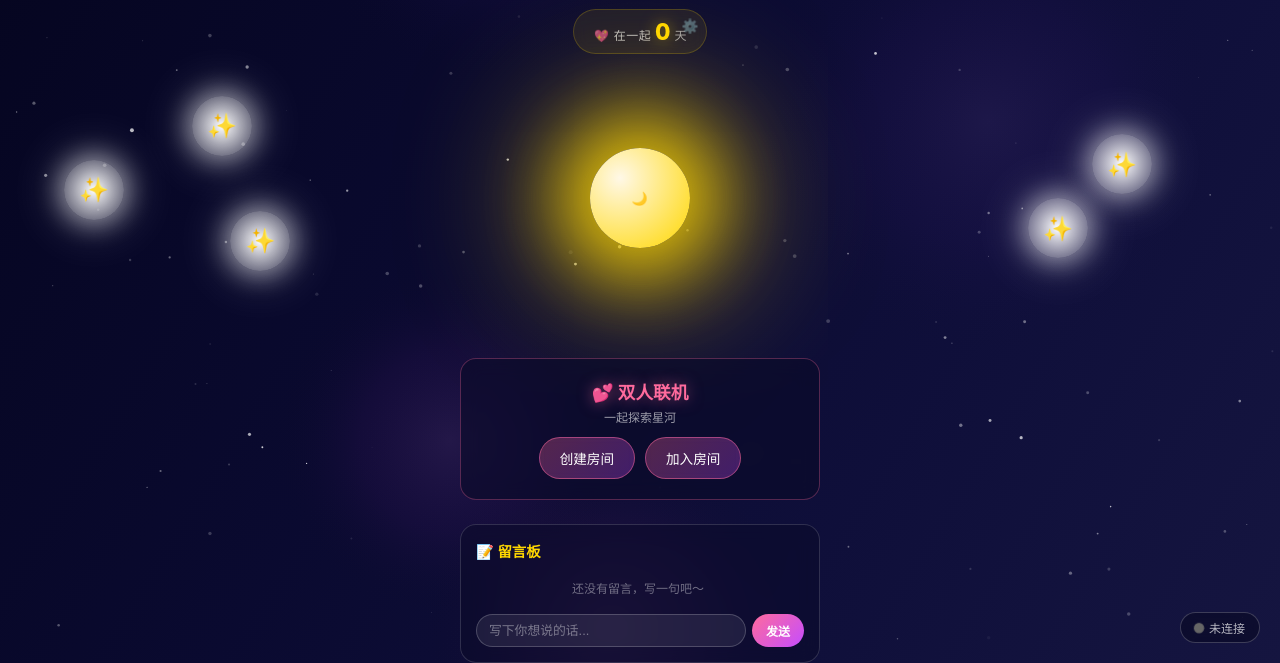
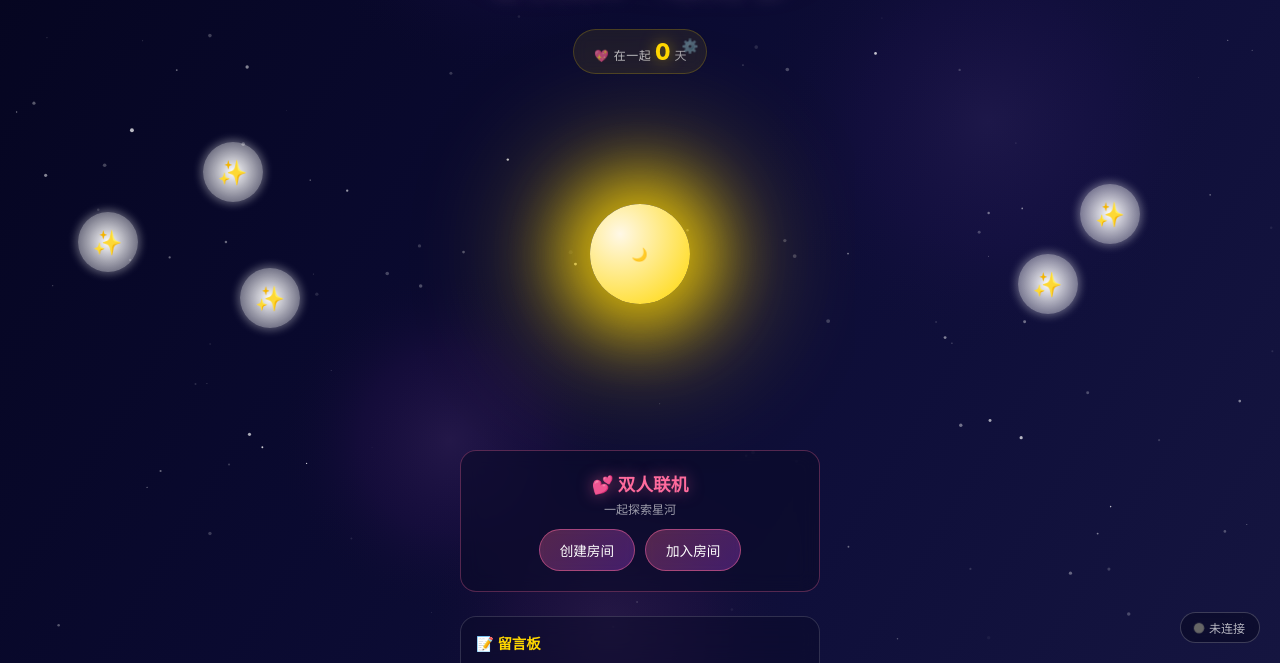
Before and after one commit to guqingyin/huangxinyao, a plain HTML site: page index.html in a window 1280 px wide. Shown: the part 137-800 px from the top of the page. Drawn offline with Linux system fonts and the light colour scheme.

Commit message:
fix: weaken star/moon glow + remove body fixed for natural scroll

```diff
--- a/css/style.css
+++ b/css/style.css
@@ -35,12 +35,9 @@
 
 html, body {
     width: 100%;
-    height: 100%;
-    overflow: hidden;
+    min-height: 100%;
     background: var(--bg-deep);
     touch-action: manipulation;
-    position: fixed;
-    inset: 0;
     font-family: -apple-system, BlinkMacSystemFont, "PingFang SC", "Noto Serif SC", "STKaiti", "KaiTi", serif;
 }
 
@@ -243,10 +240,13 @@ canvas {
     display: flex;
     flex-direction: column;
     align-items: center;
-    justify-content: center;
+    justify-content: flex-start;
     opacity: 1;
     visibility: visible;
     pointer-events: auto;
+    overflow-y: auto;
+    padding: calc(var(--safe-top) + 20px) 15px calc(var(--safe-bottom) + 30px);
+    -webkit-overflow-scrolling: touch;
 }
 .home-title {
     font-size: clamp(2rem, 7vw, 3.5rem);
@@ -276,12 +276,14 @@ canvas {
 .star-nav {
     position: relative;
     width: 100%;
-    height: 300px;
+    min-height: 280px;
+    height: auto;
     display: flex;
     align-items: center;
     justify-content: center;
     z-index: 5;
     pointer-events: auto;
+    margin: 1.5rem 0;
 }
 .moon {
     position: absolute;
@@ -289,7 +291,7 @@ canvas {
     height: 100px;
     border-radius: 50%;
     background: radial-gradient(circle at 30% 30%, #fff8e7, #ffd700);
-    box-shadow: 0 0 60px 20px rgba(255,215,0,0.6), 0 0 120px 40px rgba(255,215,0,0.3);
+    box-shadow: 0 0 30px 8px rgba(255,215,0,0.5), 0 0 60px 16px rgba(255,215,0,0.2);
     animation: moonGlow 3s ease-in-out infinite;
     display: flex;
     align-items: center;
@@ -311,7 +313,7 @@ canvas {
     height: 60px;
     border-radius: 50%;
     background: radial-gradient(circle, #fff, rgba(255,255,255,0.2));
-    box-shadow: 0 0 25px 5px rgba(255,255,255,0.5), 0 0 50px 10px rgba(255,255,255,0.2);
+    box-shadow: 0 0 8px 2px rgba(255,255,255,0.35);
     display: flex;
     align-items: center;
     justify-content: center;
@@ -324,7 +326,7 @@ canvas {
 }
 .star-item:hover {
     transform: scale(1.3);
-    box-shadow: 0 0 40px 10px rgba(255,255,255,0.9), 0 0 80px 20px rgba(255,255,255,0.5);
+    box-shadow: 0 0 15px 4px rgba(255,255,255,0.6);
 }
 .star-label {
     position: absolute;
@@ -678,7 +680,7 @@ canvas {
     50% { background-position: 100% 50%; }
 }
 @keyframes moonGlow {
-    0%,100% { box-shadow: 0 0 60px 20px rgba(255,215,0,0.6), 0 0 120px 40px rgba(255,215,0,0.3); }
+    0%,100% { box-shadow: 0 0 30px 8px rgba(255,215,0,0.5), 0 0 60px 16px rgba(255,215,0,0.2); }
     50% { box-shadow: 0 0 80px 30px rgba(255,215,0,0.9), 0 0 150px 60px rgba(255,215,0,0.5); }
 }
 @keyframes fadeInDown {
```
